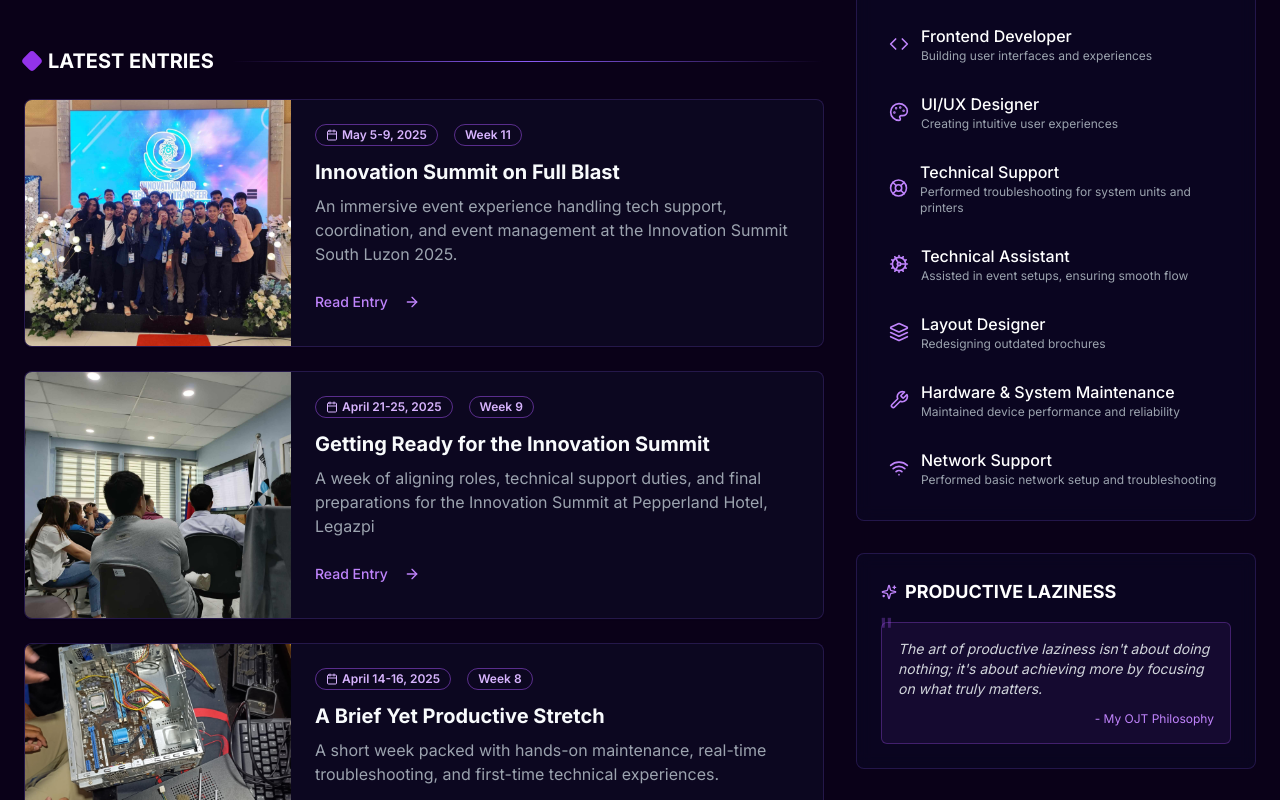
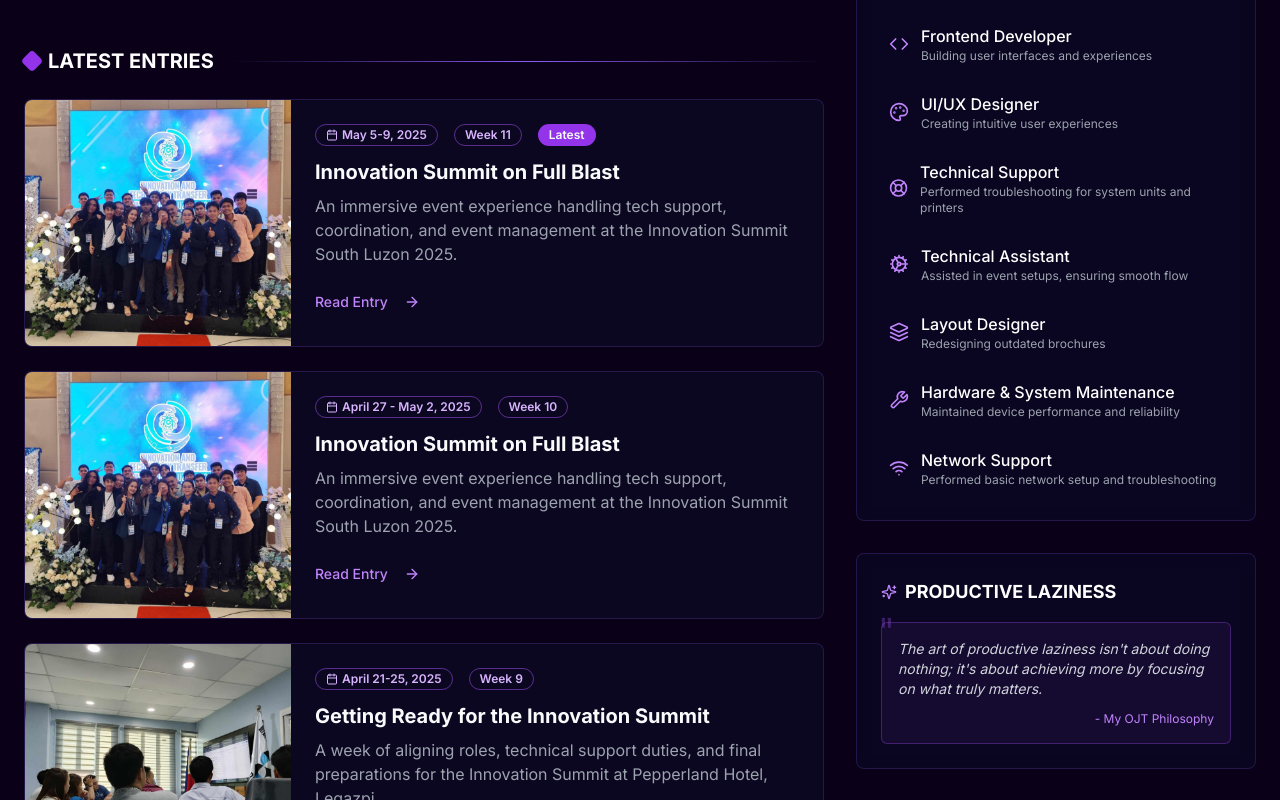
Before and after one commit to nberrr/OJT-blog, a Next.js app: page / in a window 1280 px wide. Shown: the part 1000-1800 px from the top of the page. Built offline with nearby package versions, Linux system fonts and the light colour scheme.

Commit message:
latetst post

```diff
--- a/app/blog/page.tsx
+++ b/app/blog/page.tsx
@@ -6,7 +6,7 @@ import { ArrowRight, Calendar, Tag, ArrowLeft } from "lucide-react"
 import { Button } from "@/components/ui/button"
 import { Badge } from "@/components/ui/badge"
 import { Card } from "@/components/ui/card"
-import { getAllBlogPosts, getImagePath } from "@/lib/utils"
+import { getAllBlogPosts, getImagePath, getLatestPost } from "@/lib/utils"
 import { useRef, useState } from "react"
 
 interface BlogPost {
@@ -20,6 +20,7 @@ interface BlogPost {
 
 export default function Blog() {
   const allPosts = getAllBlogPosts();
+  const latestPost = getLatestPost();
   const [sortOrder, setSortOrder] = useState<'latest' | 'oldest'>('latest');
   const posts = [...allPosts].sort((a, b) => {
     const weekA = parseInt(a.week.replace(/\D/g, ''));
@@ -126,6 +127,9 @@ export default function Blog() {
                           <Badge variant="outline" className="border-purple-500/50 text-purple-300">
                             {post.week}
                           </Badge>
+                          {post.slug === latestPost.slug && (
+                            <Badge className="bg-purple-600 hover:bg-purple-700">Latest</Badge>
+                          )}
                         </div>
                         <h3 className="text-xl font-bold mb-2 hover:text-purple-400 transition-colors">
                           <Link href={`/blog/${post.slug}`}>{post.title}</Link>
@@ -174,6 +178,9 @@ export default function Blog() {
                       <Badge variant="outline" className="border-purple-500/50 text-purple-300">
                         {post.week}
                       </Badge>
+                      {post.slug === latestPost.slug && (
+                        <Badge className="bg-purple-600 hover:bg-purple-700">Latest</Badge>
+                      )}
                     </div>
                     <h3 className="text-xl font-bold mb-2 hover:text-purple-400 transition-colors">
                       <Link href={`/blog/${post.slug}`}>{post.title}</Link>
--- a/app/page.tsx
+++ b/app/page.tsx
@@ -25,12 +25,13 @@ import {
 import { Button } from "@/components/ui/button"
 import { Badge } from "@/components/ui/badge"
 import { Card } from "@/components/ui/card"
-import { getFeaturedPost, getRecentPosts, getImagePath } from "@/lib/utils"
+import { getFeaturedPost, getRecentPosts, getImagePath, getLatestPost } from "@/lib/utils"
 import { useRef } from "react"
 
 export default function Home() {
   const featuredPost = getFeaturedPost();
   const recentPosts = getRecentPosts();
+  const latestPost = getLatestPost();
   const scrollRef = useRef<HTMLDivElement>(null);
 
   function scrollContainer(direction: number) {
@@ -218,6 +219,9 @@ export default function Home() {
                                 <Badge variant="outline" className="border-purple-500/50 text-purple-300">
                                   {post.week}
                                 </Badge>
+                                {post.slug === latestPost.slug && (
+                                  <Badge variant="outline" className="bg-purple-600">Latest</Badge>
+                                )}
                               </div>
                               <h3 className="text-xl font-bold mb-2 hover:text-purple-400 transition-colors">
                                 <Link href={`/blog/${post.slug}`}>{post.title}</Link>
@@ -265,6 +269,9 @@ export default function Home() {
                             <Badge variant="outline" className="border-purple-500/50 text-purple-300">
                               {post.week}
                             </Badge>
+                            {post.slug === latestPost.slug && (
+                              <Badge className="bg-purple-600 hover:bg-purple-700">Latest</Badge>
+                            )}
                           </div>
                           <h3 className="text-xl font-bold mb-2 hover:text-purple-400 transition-colors">
                             <Link href={`/blog/${post.slug}`}>{post.title}</Link>
--- a/lib/utils.ts
+++ b/lib/utils.ts
@@ -42,9 +42,19 @@ export function getFeaturedPost(): BlogPost {
   return blogPosts["week-10"];
 }
 
-// Get recent blog posts (excluding featured)
+// Get recent blog posts (including featured)
 export function getRecentPosts(count: number = 3): BlogPost[] {
   const posts = getAllBlogPosts();
-  // Get the most recent posts, excluding Week 10
-  return posts.filter(post => post.slug !== "week-10").slice(0, count);
+  // Get the most recent posts, including Week 10
+  return posts.slice(0, count);
 }
+
+// Get the latest blog post (based on week number)
+export function getLatestPost(): BlogPost {
+  const posts = Object.values(blogPosts);
+  return posts.reduce((latest, current) => {
+    const latestWeekNum = parseInt(latest.week.replace(/\D/g, ''));
+    const currentWeekNum = parseInt(current.week.replace(/\D/g, ''));
+    return currentWeekNum > latestWeekNum ? current : latest;
+  });
+}
```
